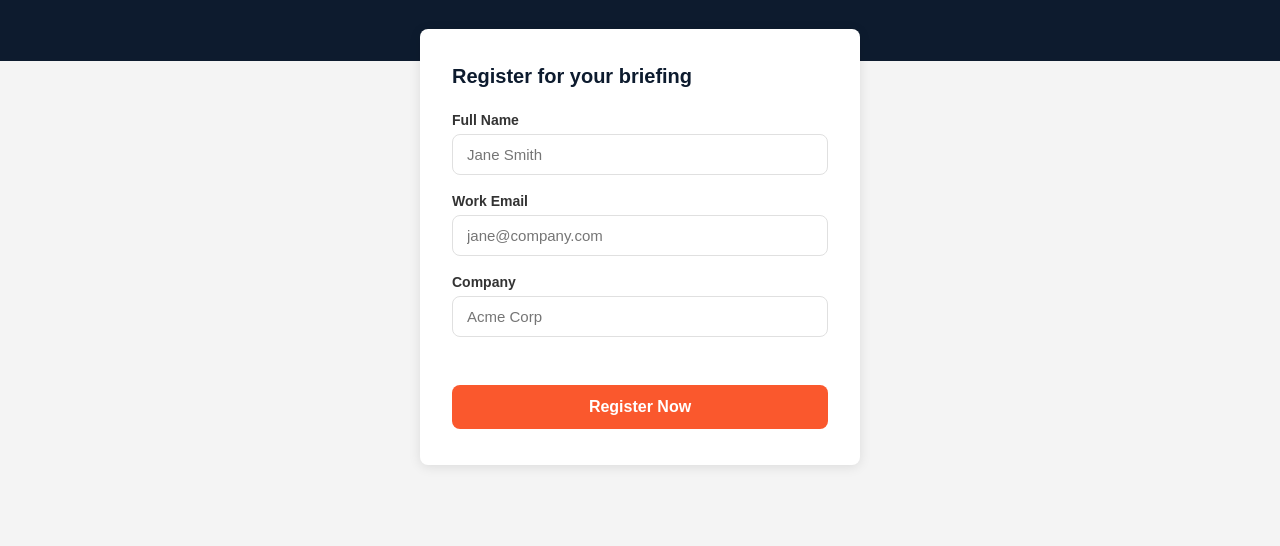
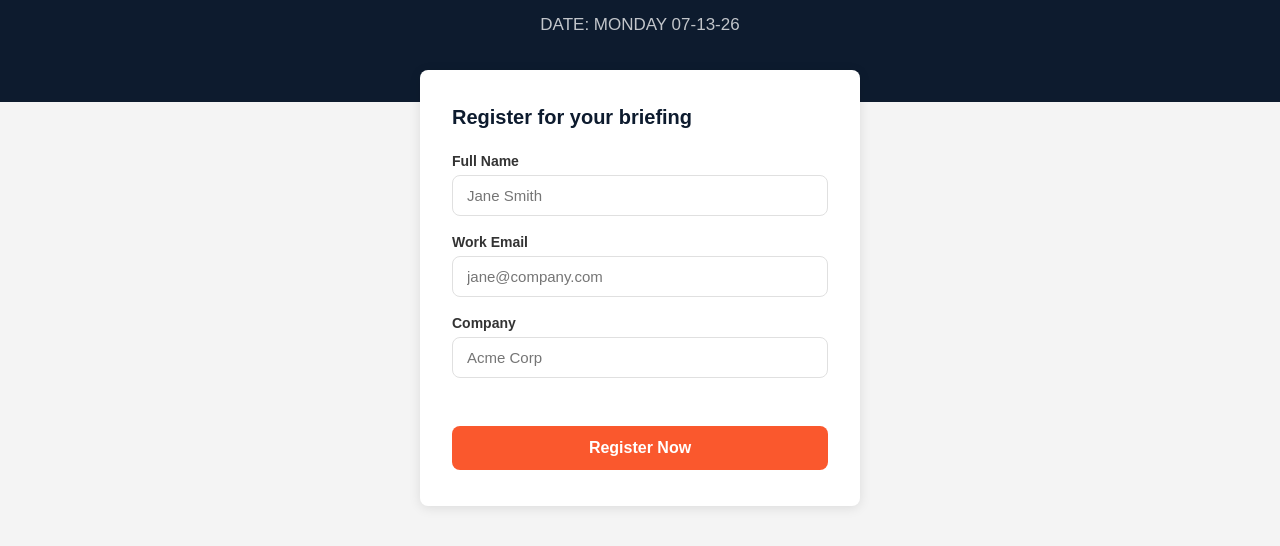
Before and after one commit to mvu-panw/quantum_registration, a plain HTML site: page index.html in a window 1280 px wide. Shown: the part 242-788 px from the top of the page. Drawn offline with Linux system fonts and the light colour scheme.

Commit message:
Add event date to registration page hero
Co-Authored-By: Claude Sonnet 4.6 <noreply@anthropic.com>

```diff
--- a/index.html
+++ b/index.html
@@ -15,6 +15,7 @@
   <div class="hero">
     <h1>Palo Alto Networks Quantum Lunch and Learn</h1>
     <p>Register for our virtual Lunch and Learn to learn more about NGFW Quantum capabilities.</p>
+    <p>DATE: MONDAY 07-13-26</p>
   </div>
 
   <div class="form-wrap">
```
